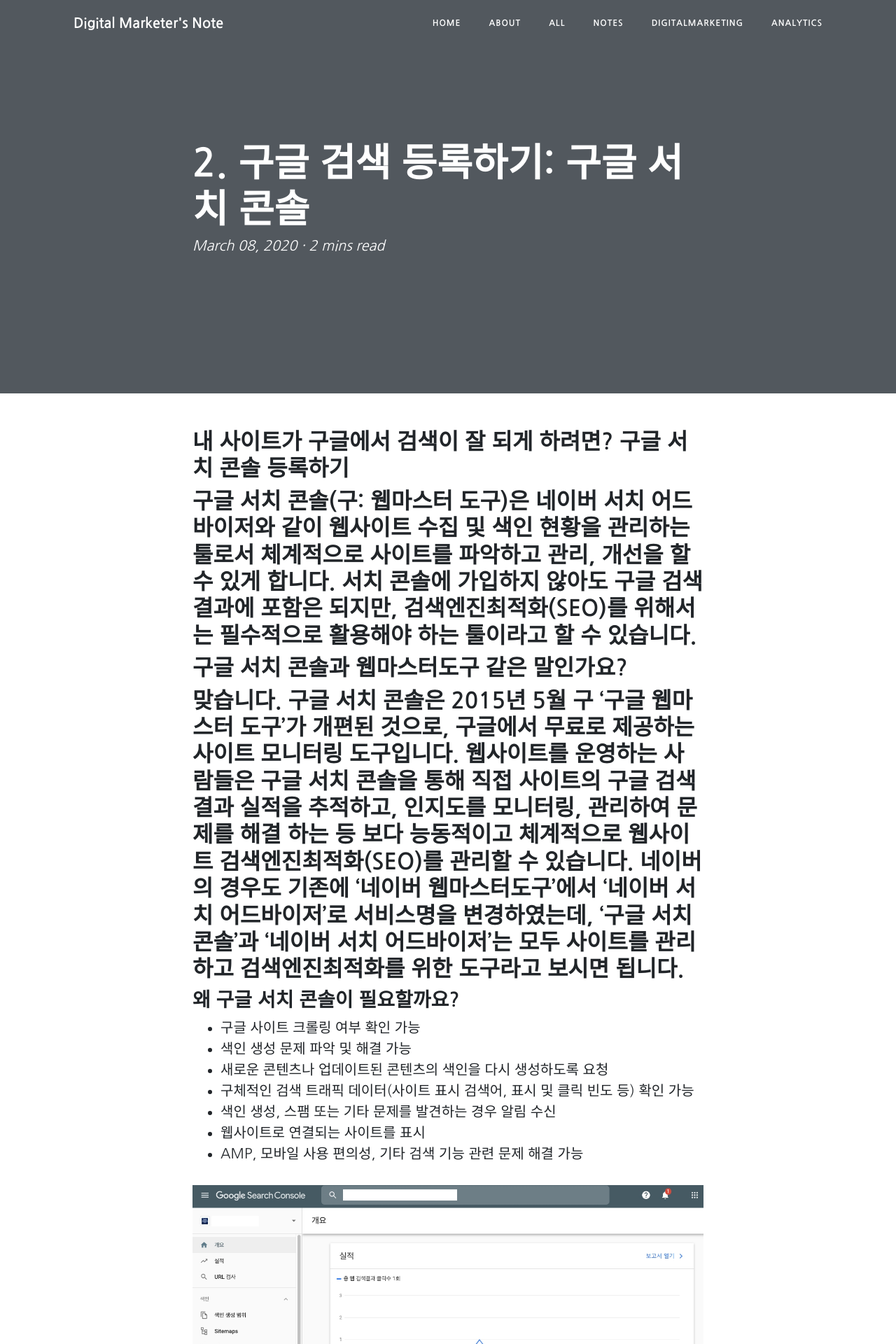
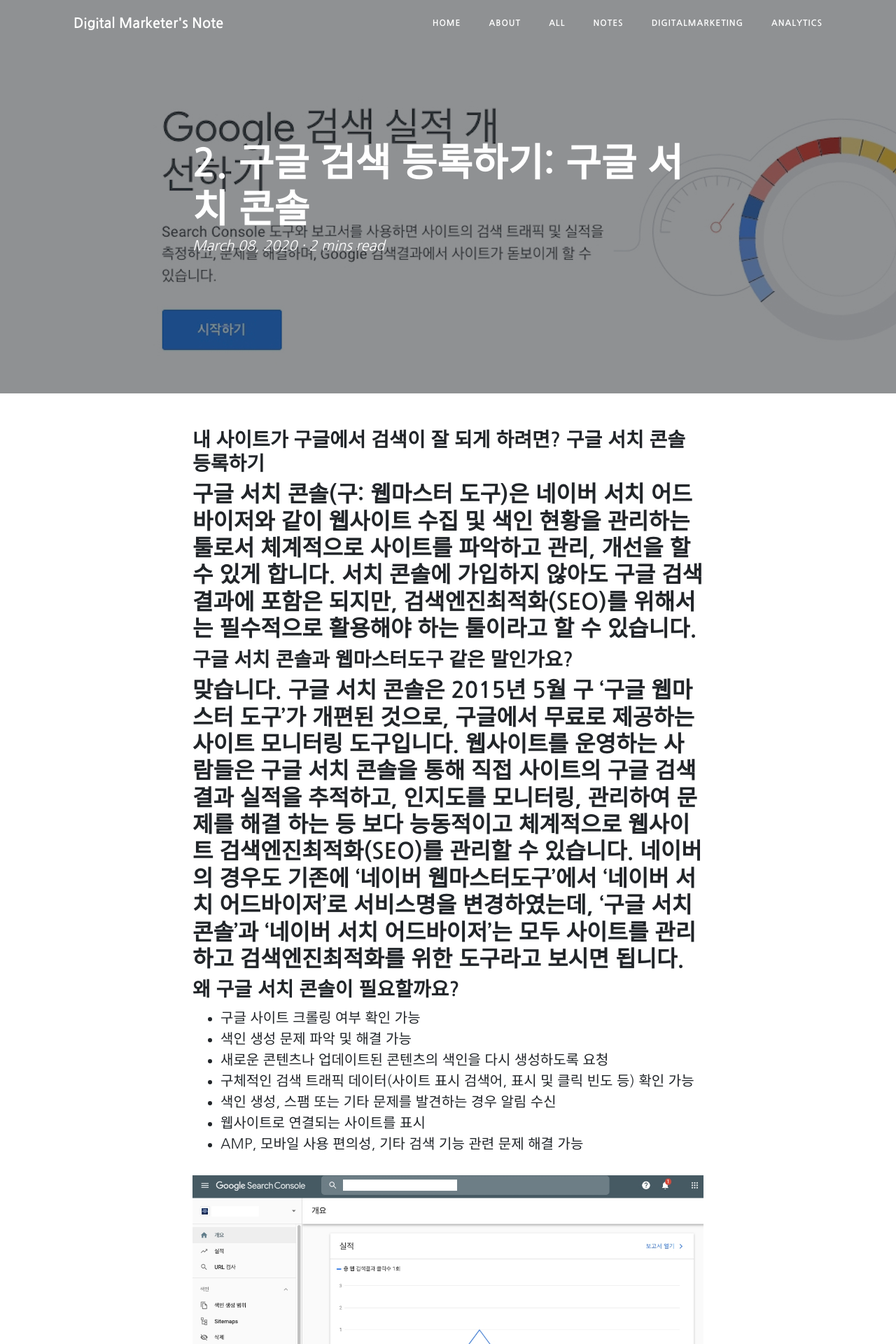
Before and after one commit to bogopa89/magaeiner, a Jekyll site: the page built from _posts/2020-03-08-mkt-googlesearchconsole.md, in a window 1280 px wide. Shown: the top 1920 px of the page at 70% size. Built offline with Jekyll 4.4.1, drawn with Linux system fonts in a browser that asks for light colours; comment, search, counter and statistics services are not loaded.

```diff
--- a/_posts/2020-03-08-mkt-googlesearchconsole.md
+++ b/_posts/2020-03-08-mkt-googlesearchconsole.md
@@ -17,12 +17,12 @@ description: '네이버 서치 어드바저에 내 사이트를 등록하는 법
 
 ---
 
-## 내 사이트가 구글에서 검색이 잘 되게 하려면? 구글 서치 콘솔 등록하기
+### 내 사이트가 구글에서 검색이 잘 되게 하려면? 구글 서치 콘솔 등록하기
 
 구글 서치 콘솔(구: 웹마스터 도구)은 네이버 서치 어드바이저와 같이 웹사이트 수집 및 색인 현황을 관리하는 툴로서 체계적으로 사이트를 파악하고 관리, 개선을 할 수 있게 합니다. 서치 콘솔에 가입하지 않아도 구글 검색 결과에 포함은 되지만, 검색엔진최적화(SEO)를 위해서는 필수적으로 활용해야 하는 툴이라고 할 수 있습니다.
 ------
 
-## 구글 서치 콘솔과 웹마스터도구 같은 말인가요?
+### 구글 서치 콘솔과 웹마스터도구 같은 말인가요?
 
 맞습니다. 구글 서치 콘솔은 2015년 5월 구 '구글 웹마스터 도구'가 개편된 것으로, 구글에서 무료로 제공하는 사이트 모니터링 도구입니다. 웹사이트를 운영하는 사람들은 구글 서치 콘솔을 통해 직접 사이트의 구글 검색결과 실적을 추적하고, 인지도를 모니터링, 관리하여 문제를 해결 하는 등 보다 능동적이고 체계적으로 웹사이트 검색엔진최적화(SEO)를 관리할 수 있습니다. 네이버의 경우도 기존에 '네이버 웹마스터도구'에서 '네이버 서치 어드바이저'로 서비스명을 변경하였는데, '구글 서치 콘솔'과 '네이버 서치 어드바이저'는 모두 사이트를 관리하고 검색엔진최적화를 위한 도구라고 보시면 됩니다.
 ------
@@ -73,7 +73,7 @@ Cloudflare는 DNS(Domain Name Server) 서비스를 제공해주는 회사로, Cl
 * 서치 콘솔 좌측 메뉴 중 Sitemaps 에 접속하여 내 사이트맵 주소를 입력 후 [제출] 버튼을 누릅니다.
 * 약 2주 후 구글 검색결과에 내 웹사이트(블로그)가 노출되는지 확인합니다.
 
-![사이트맵등록하기](/img/posts/003/04.jpg)
+![사이트맵등록하기](/img/posts/004/05.jpg)
 
 
 -----
```
Also changed, not shown: img/posts/004/05.jpg (renamed from img/posts/004/05.png), img/posts/004/bg_googlesearchconsole.jpg (renamed from img/posts/004/bg_googlesearchconsole.jpeg), img/posts/004/thumbnail_googlesearchconsole.jpg (renamed from img/posts/004/thumbnail_googlesearchconsole.jpeg).
